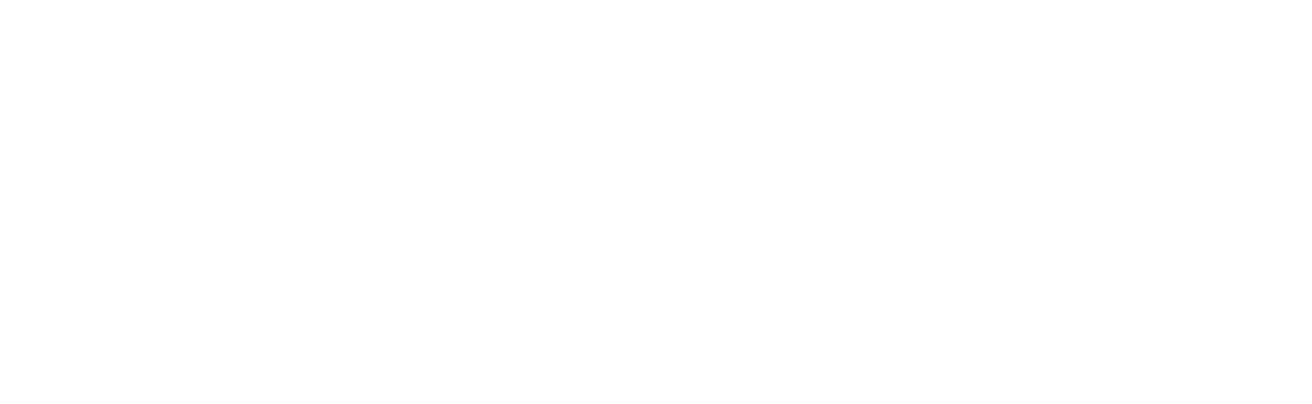
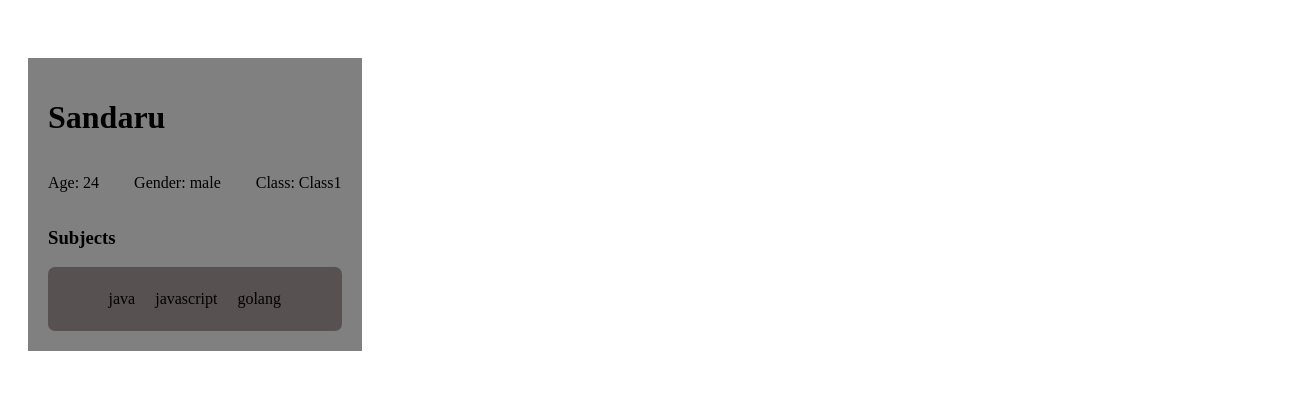
Before and after one commit to Sandaru-Samintha/Node.js_course_FS-module-inquirer-library-, a website: page index.html in a window 1280 px wide. Shown: the whole page, 1312 px wide, since content can reach past the window. Drawn offline with Linux system fonts and the light colour scheme.

Commit message:
create cards in the index.html

```diff
--- /dev/null
+++ b/index.css
@@ -0,0 +1,26 @@
+.main{
+  width: 100%;
+  padding: 50px 20px;
+  display: flex;
+  flex-wrap: wrap;
+  gap: 20px;
+}
+.card{
+  width: fit-content;
+  padding: 20px;
+  background-color: gray;
+}
+.infor{
+  display: flex;
+  align-items: center;
+  gap: 35px;
+}
+.subjects{
+  display: flex;
+  align-items: center;
+  justify-content: center;
+  padding: 7px 12px;
+  gap:20px;
+  background-color: rgb(88, 81, 81);
+  border-radius: 7px;
+}
--- a/index.html
+++ b/index.html
@@ -3,9 +3,27 @@
 <head>
   <meta charset="UTF-8">
   <meta name="viewport" content="width=device-width, initial-scale=1.0">
-  <title>Document</title>
+  <title>Student Information</title>
+  <link rel="stylesheet" href="index.css">
 </head>
 <body>
+  <main class="main">
+    <div class="card">
+      <h1 class="name">Sandaru</h1>
+      <div class="infor">
+        <p>Age: 24</p>
+        <p>Gender: male</p>
+        <p>Class: Class1</p>
+      </ul>
 
+      </div>
+      <h3>Subjects</h3>
+      <div class="subjects">
+        <p>java</p>
+        <p>javascript</p>
+        <p>golang</p>
+      </div>
+    </div>
+  </main>
 </body>
 </html>
```
Also changed, not shown: index.js (+102 -57 lines), libs/htmlCardGen.js (added).
